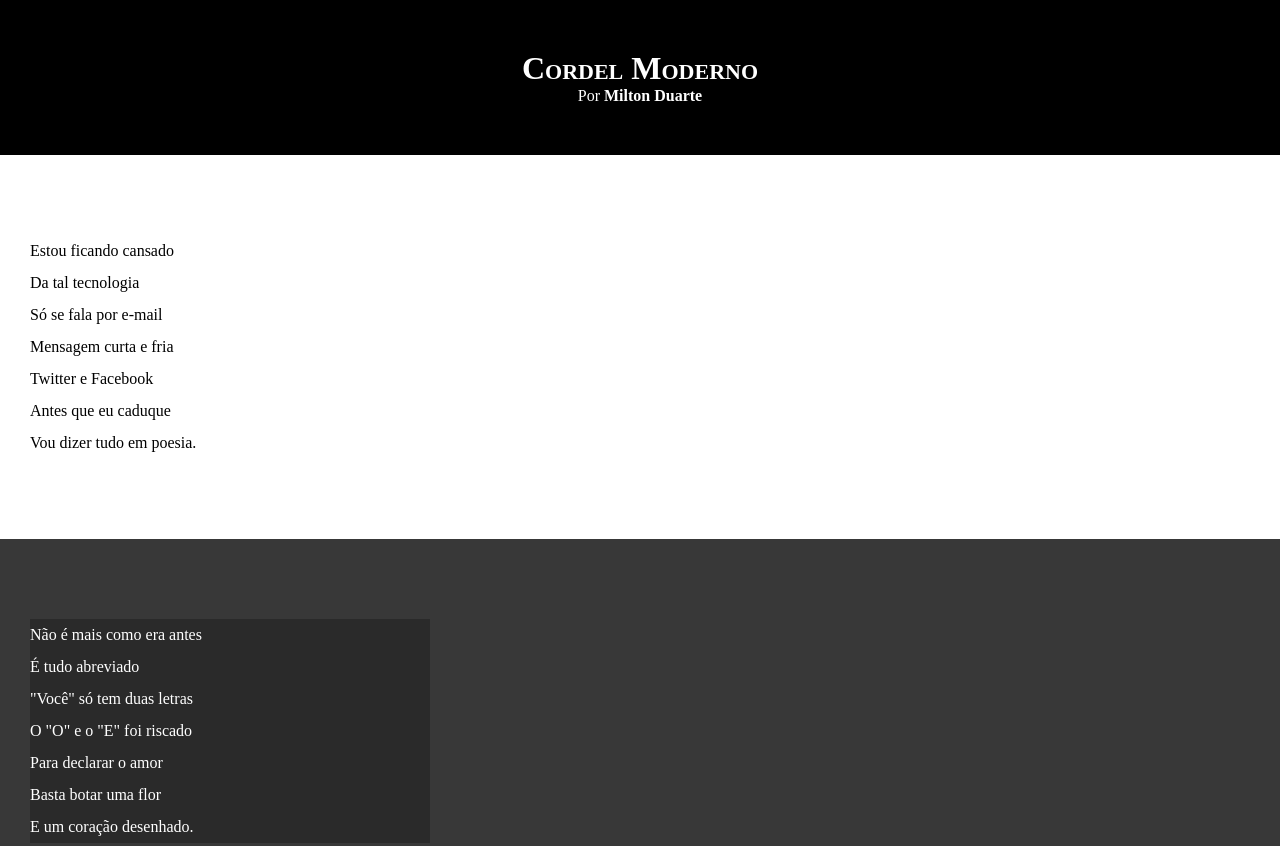
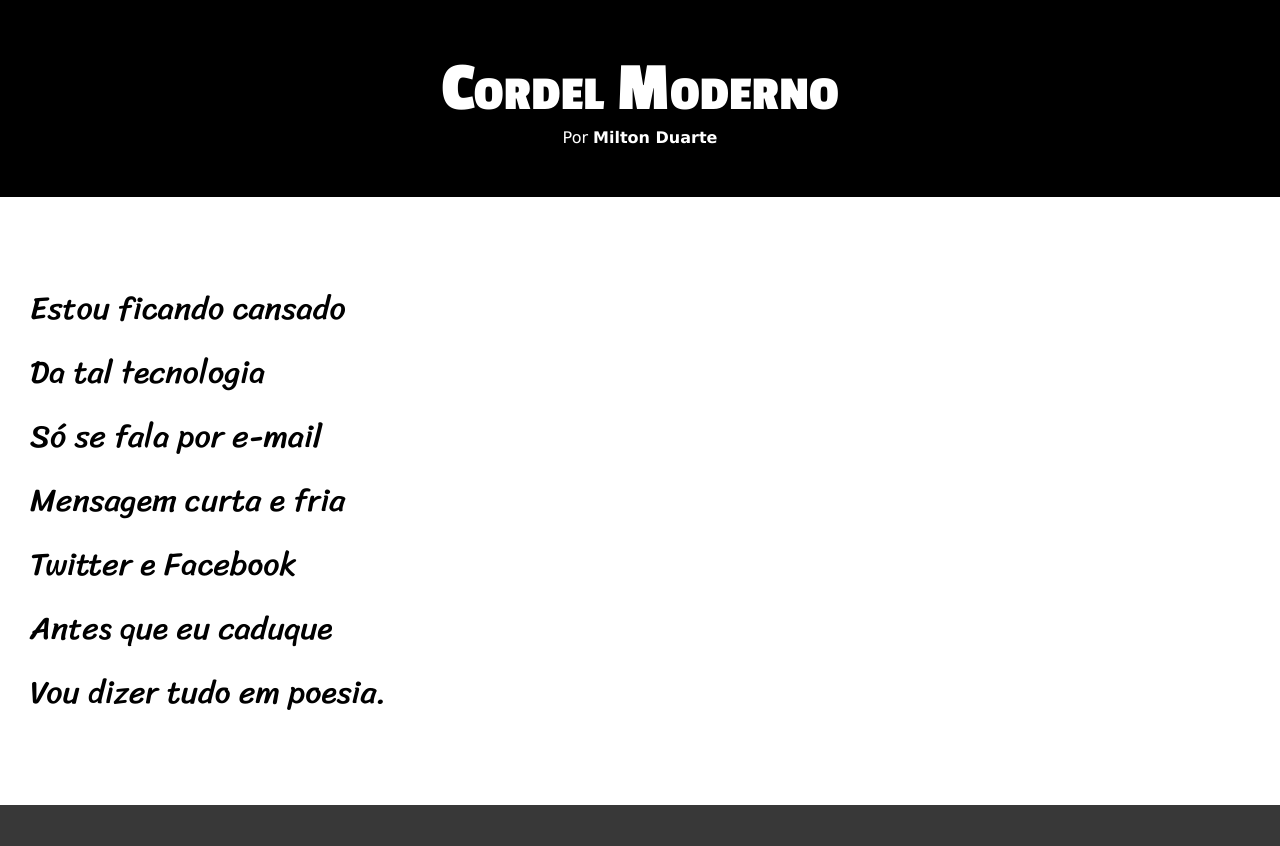
Before and after one commit to viniciusteixeira10/html-css, a plain HTML site: page desafios/desafio12/index.html in a window 1280 px wide. Shown: the top 846 px of the page. Drawn offline with Linux system fonts and the light colour scheme.

Commit message:
Atualização de estilo desafio 12

```diff
--- a/desafios/desafio12/estilo/style.css
+++ b/desafios/desafio12/estilo/style.css
@@ -1,13 +1,25 @@
 @charset "UTF-8";
+
+@import url('https://fonts.googleapis.com/css2?family=Bebas+Neue&family=Passion+One:wght@400;700;900&family=Sriracha&family=Work+Sans:ital,wght@0,100..900;1,100..900&display=swap');
+
+@import url('https://fonts.googleapis.com/css2?family=Bebas+Neue&family=Sriracha&family=Work+Sans:ital,wght@0,100..900;1,100..900&display=swap');
 
 *{
     margin: 0px;
     padding: 0px;
+    font-size: 1em;
+}
+
+:root{
+    --font1: Verdana, Geneva, Tahoma, sans-serif;
+    --font2: 'Passion One', cursive;
+    --font3: 'Sriracha', cursive;
 }
 
 html, body{
-        min-height: 100vh;
+    min-height: 100vh;
     background-color: darkgray;
+    font-family: var(--font1);
 }
 
 header{
@@ -19,6 +31,9 @@ header{
 header > h1{
     padding-top: 50px;
     font-variant: small-caps;
+    font-family: var(--font2);
+    font-size: 5.5vw;
+
 }
 
 header > p{
@@ -40,6 +55,8 @@ section{
     padding-bottom: 10vh;
     line-height: 2em;
     padding-left: 30px;
+    font-family: var(--font3);
+    font-size: 2.5vw;
 }
 
 section.normal{
@@ -53,7 +70,8 @@ section.imagem{
 }
 
 section.imagem > p{
-    width: 400px;
+    display: inline-block;
+    padding: 5px;
     background-color: rgba(0, 0,0, 0.253);
 }
 
```
